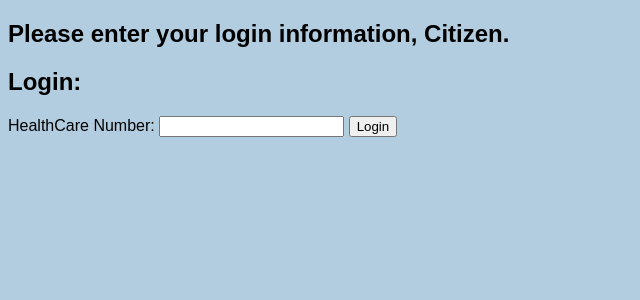
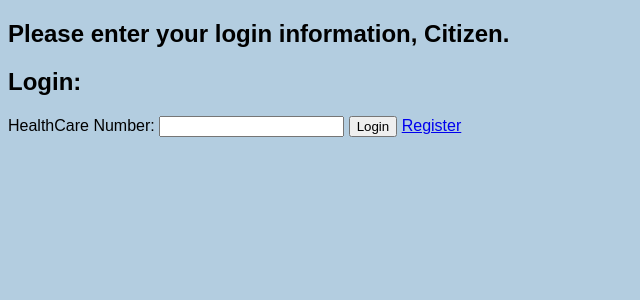
Before and after one commit to tyleryip/vaccine-tracking-app, a Django app: page /civilian/ in a window 1280 px wide. Shown: the top 300 px of the page, without its empty margins (0-640 px from the left). Run offline with Django 3.2, Linux system fonts and the light colour scheme.

Commit message:
Added Register Link To Civilian Login

```diff
--- a/cpsc471-project/tracker/templates/tracker/civilian_login.html
+++ b/cpsc471-project/tracker/templates/tracker/civilian_login.html
@@ -28,6 +28,7 @@
             <label for="civ-hcc"> HealthCare Number: </label>
             <input type="number" id="civ-hcc" name="civ-hcc" required>
             <button type="submit">Login</button>
+            <a href="/civilian/add">Register</a>
         </form>
 
     </div>
```
